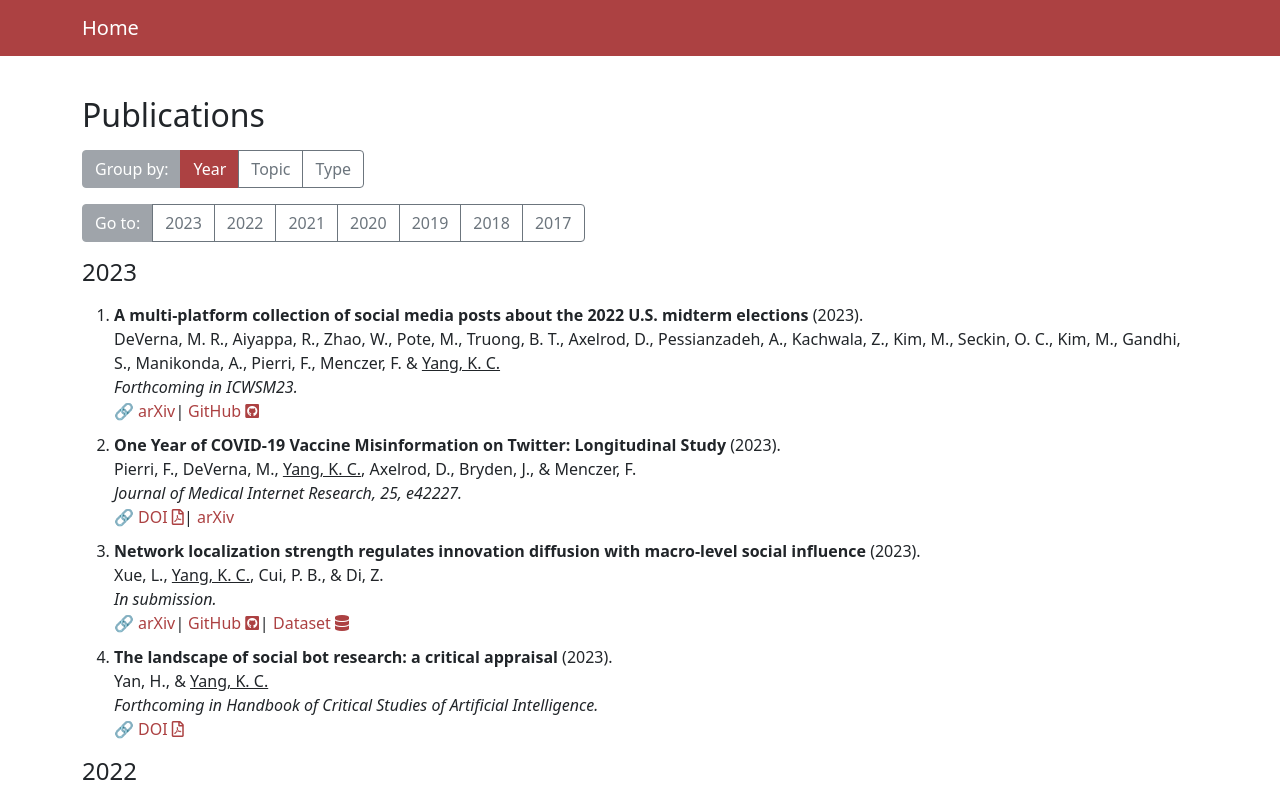
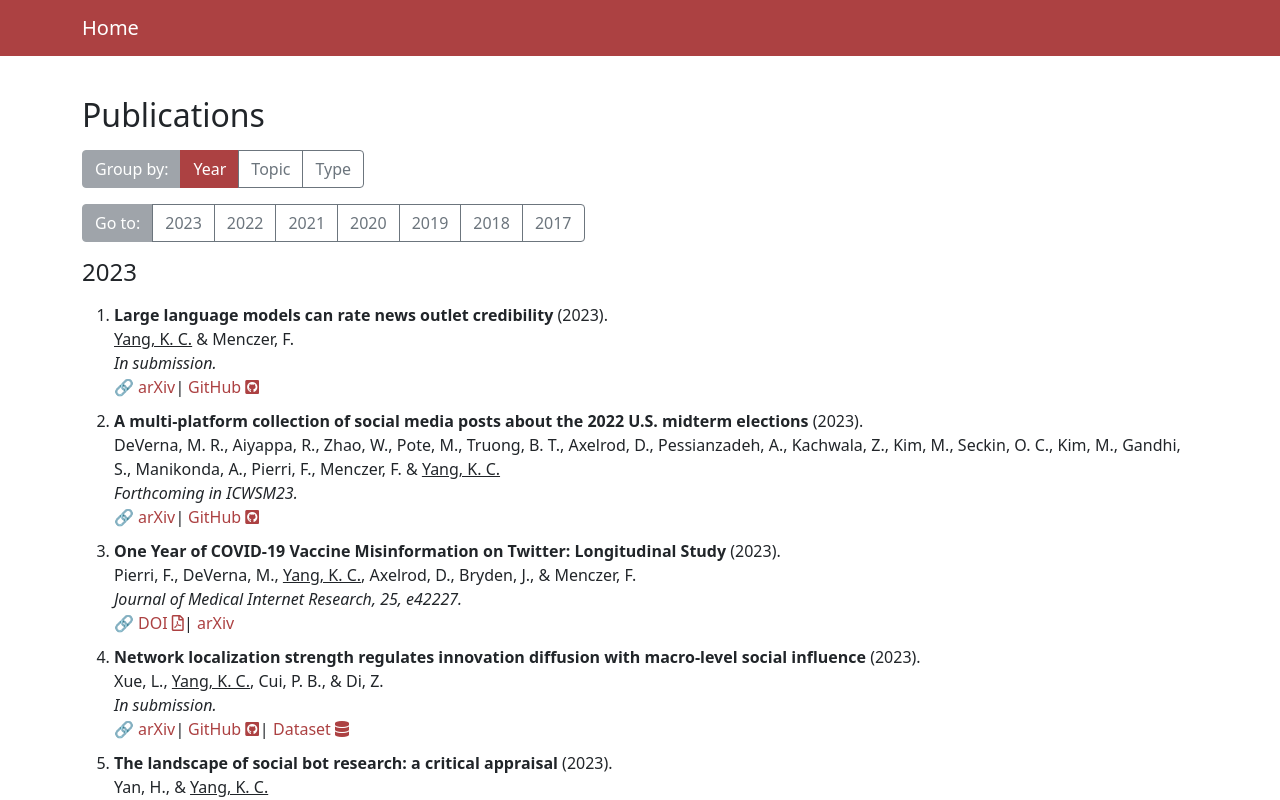
Before and after one commit to KaichengYang/homepage, a Vue app: page /#/pub in a window 1280 px wide. Shown: the top 800 px of the page. Built offline with nearby package versions, Linux system fonts and the light colour scheme; some icons are missing.

Commit message:
add: new paper

```diff
--- a/src/components/Publist.vue
+++ b/src/components/Publist.vue
@@ -52,10 +52,11 @@ export default {
         conf: "Conference Proceedings",
         journal: "Journal Articles",
         preprint: "Preprints",
+        llm: "LLM",
         other: "Other Works"
       },
       default_paper_meta_order: {
-        topic: ["socialmedia", "bot", "misinformation", "politics", "covid", "opioid", "netsci"],
+        topic: ["socialmedia", "bot", "misinformation", "llm", "politics", "covid", "opioid", "netsci"],
         type: ["preprint", "journal", "conf", "other"],
         year: [2023, 2022, 2021, 2020, 2019, 2018, 2017]
       }
--- a/static/files/news.json
+++ b/static/files/news.json
@@ -1,4 +1,9 @@
 [
+  {
+    "date": "Apr 3, 2023",
+    "type": "new_preprint",
+    "msg": "New preprint <b>Large language models can rate news outlet credibility</b> <a href='https://arxiv.org/abs/2304.00228' target='_blank'><i class='ai ai-arxiv ai-1x'></i></a> available"
+  },
   {
     "date": "Mar 21, 2022",
     "type": "general",
--- a/static/files/refs.json
+++ b/static/files/refs.json
@@ -1,4 +1,34 @@
 [
+  {
+    "authors": "<u>Yang, K. C.</u> & Menczer, F.",
+    "year": [
+      2023
+    ],
+    "type": [
+      "preprint"
+    ],
+    "topic": [
+      "misinformation",
+      "llm"
+    ],
+    "highlight": [],
+    "title": "Large language models can rate news outlet credibility",
+    "id": "yang2023large",
+    "venue": "In submission.",
+    "links": [
+      {
+        "url": "https://arxiv.org/abs/2304.00228",
+        "name": "arXiv"
+      },
+      {
+        "url": "https://github.com/osome-iu/ChatGPT_domain_rating",
+        "name": "GitHub"
+      }
+    ],
+    "altmetric": {
+      "arxiv_id": "2304.00228"
+    }
+  },
   {
     "authors": "DeVerna, M. R., Aiyappa, R., Zhao, W., Pote, M., Truong, B. T., Axelrod, D., Pessianzadeh, A., Kachwala, Z., Kim, M., Seckin, O. C., Kim, M., Gandhi, S., Manikonda, A., Pierri, F., Menczer, F. & <u>Yang, K. C.</u>",
     "year": [
```
Also changed, not shown: 1 other file (tests, documents, lock files or other folders).
